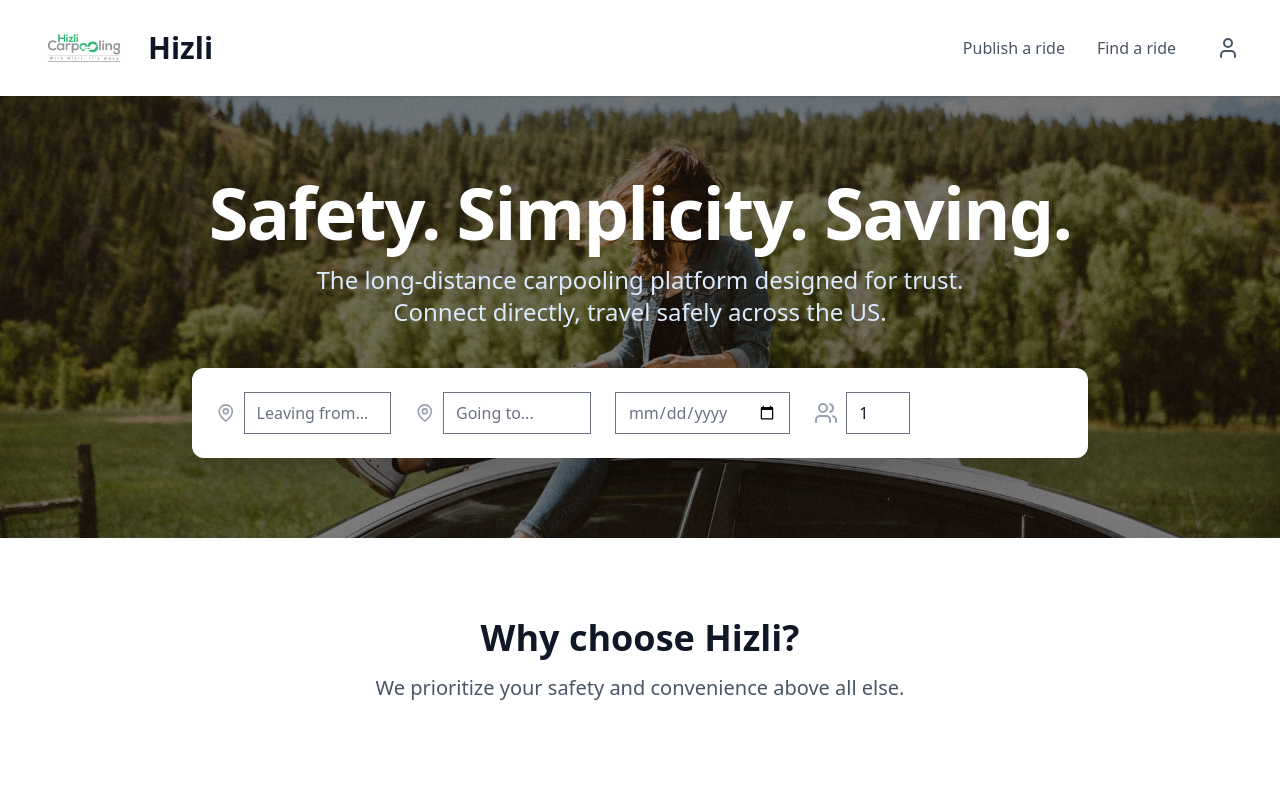
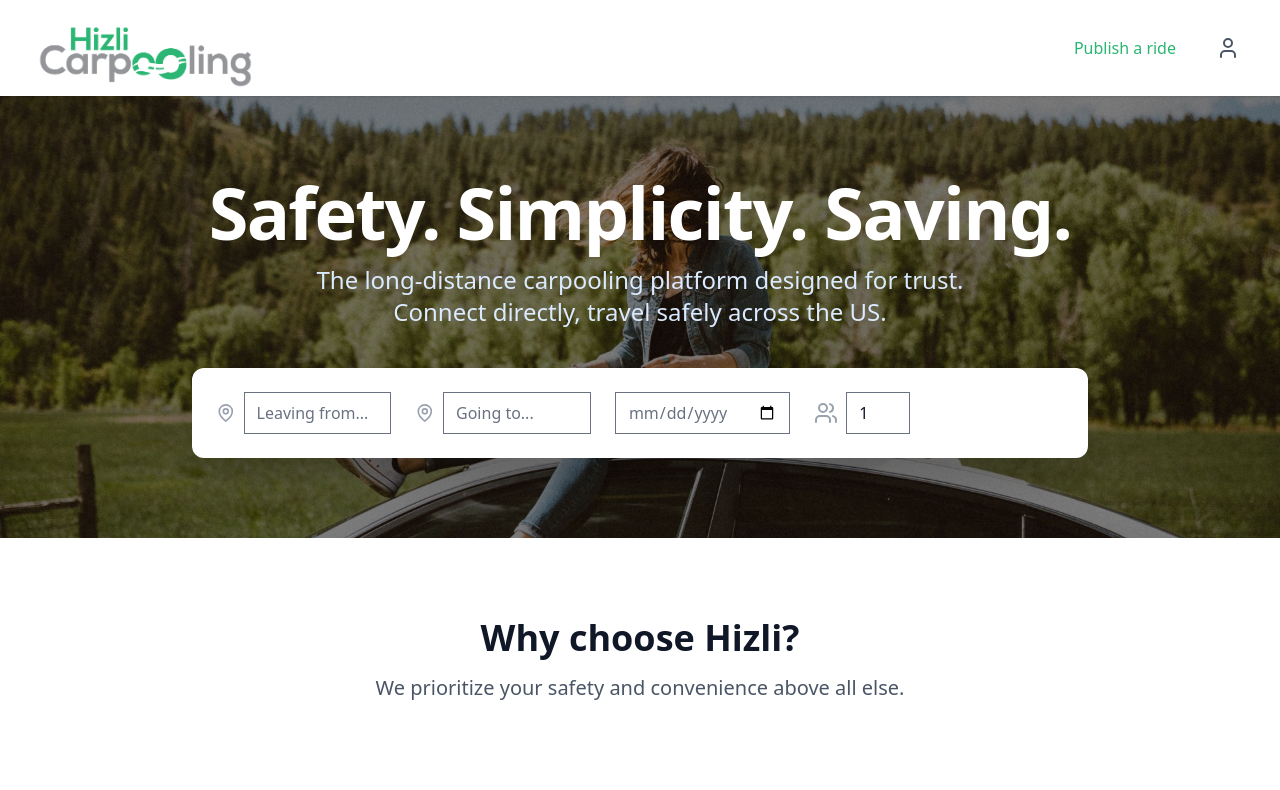
Before and after one commit to Jwengit/afrorcq, a SvelteKit app: page / in a window 1280 px wide. Shown: the top 790 px of the page. Built offline with nearby package versions, Linux system fonts and the light colour scheme.

Commit message:
J'ai mis à jour les changements du Header

```diff
--- a/src/routes/+page.svelte
+++ b/src/routes/+page.svelte
@@ -12,20 +12,16 @@
 		<div class="max-w-7xl mx-auto px-4 sm:px-6 lg:px-8">
 			<div class="flex justify-between h-24">
 				<div class="flex items-center">
-					<a href="/" class="flex items-center gap-3 text-3xl font-bold text-primary">
-						<!-- Logo: Assurez-vous d'avoir un fichier logo.png dans le dossier 'static' -->
-						<img src="/logo.png" alt="Hizli Logo" class="h-20 w-auto object-contain" />
-						<span>Hizli</span>
+					<a href="/" class="flex items-center gap-3 font-bold" style="color: #2BB573; margin-left: -1cm;">
+						<!-- Logo: Assurez-vous d'avoir un fichier "Logo sans phrase.png" dans le dossier 'static' -->
+						<img src="/Logo sans phrase.png" alt="Hizli Logo" class="h-20 w-auto object-contain" />
 					</a>
 				</div>
 
 				<!-- Desktop Menu -->
 				<div class="hidden md:flex items-center space-x-8">
-					<a href="#publish" class="text-gray-600 hover:text-primary transition font-medium"
+					<a href="#publish" class="transition font-medium" style="color: #2BB573;"
 						>Publish a ride</a
-					>
-					<a href="#search" class="text-gray-600 hover:text-primary transition font-medium"
-						>Find a ride</a
 					>
 					<a href="/login" class="p-2 rounded-full hover:bg-gray-100">
 						<svg xmlns="http://www.w3.org/2000/svg" width="24" height="24" viewBox="0 0 24 24" fill="none" stroke="currentColor" stroke-width="2" stroke-linecap="round" stroke-linejoin="round" class="text-gray-600">
@@ -66,13 +62,8 @@
 				<div class="px-2 pt-2 pb-3 space-y-1 sm:px-3">
 					<a
 						href="#publish"
-						class="block px-3 py-2 text-gray-600 hover:text-primary hover:bg-gray-50 rounded-md"
+						class="block px-3 py-2 rounded-md hover:bg-gray-50" style="color: #2BB573;"
 						>Publish a ride</a
-					>
-					<a
-						href="#search"
-						class="block px-3 py-2 text-gray-600 hover:text-primary hover:bg-gray-50 rounded-md"
-						>Find a ride</a
 					>
 					<a
 						href="/login"
```
Also changed, not shown: static/Logo sans phrase.png (added).
